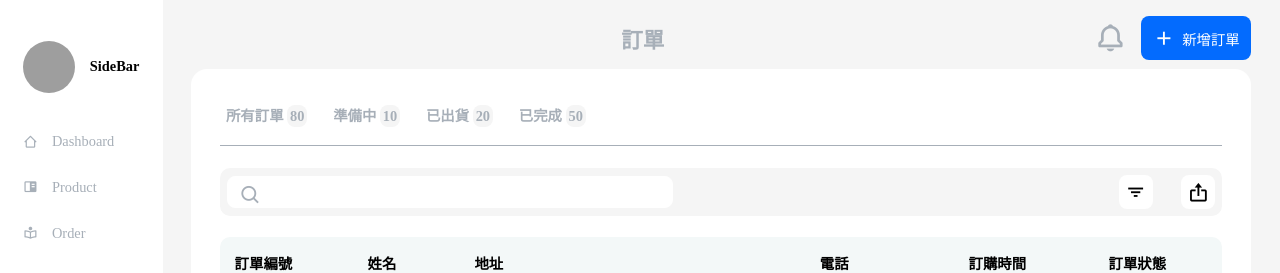
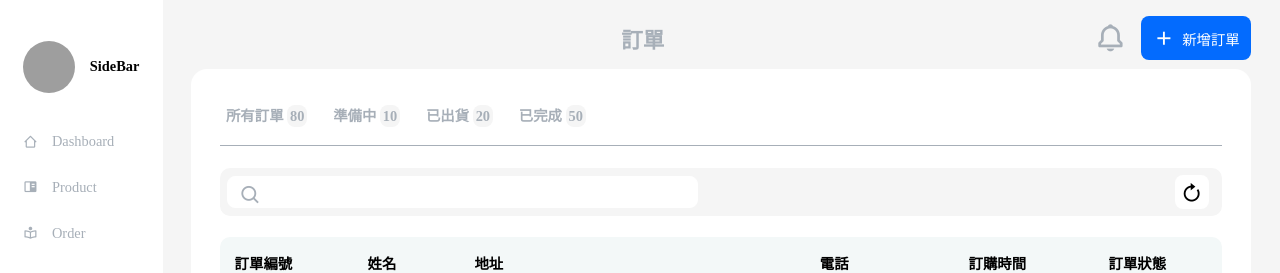
Before and after one commit to jon111rock/rifu-orders-manager, a React (Create React App) app: page / in a window 1280 px wide. Shown: the top 273 px of the page. Built offline with nearby package versions, Linux system fonts and the light colour scheme; grey boxes are pictures that could not be loaded.

Commit message:
Remove useless button

```diff
--- a/src/components/Dashboard/ListPanel/Searchbar/index.jsx
+++ b/src/components/Dashboard/ListPanel/Searchbar/index.jsx
@@ -8,12 +8,15 @@ const Searchbar = () => {
         <input type="text" />
       </div>
       <div className="control">
-        <div className="filter">
+        {/* <div className="filter">
           <i className="bx bx-filter bx-sm"></i>
+        </div> */}
+        <div className="revision">
+          <i class="bx bx-revision bx-sm"></i>
         </div>
-        <div className="export">
+        {/* <div className="export">
           <i className="bx bx-export bx-sm"></i>
-        </div>
+        </div> */}
       </div>
     </div>
   );
--- a/src/scss/App.scss
+++ b/src/scss/App.scss
@@ -149,6 +149,8 @@
             padding: 0.4rem;
             border-radius: 10px;
 
+            transition: 0.2s;
+
             span {
               padding: 0.2rem;
               background-color: $primary-color;
@@ -173,7 +175,7 @@
       width: 100%;
       background-color: $primary-color;
       display: grid;
-      grid-template-columns: 10fr 1fr;
+      grid-template-columns: 20fr 1fr;
       justify-content: space-between;
       align-items: center;
       padding: 0.5rem;
@@ -211,6 +213,15 @@
 
         .filter {
           @extend %btn;
+        }
+
+        .revision {
+          @extend %btn;
+          transition: 0.3s;
+        }
+        .revision:active {
+          @extend %btn;
+          background-color: rgba(0, 0, 0, 0.1);
         }
 
         .export {
```
